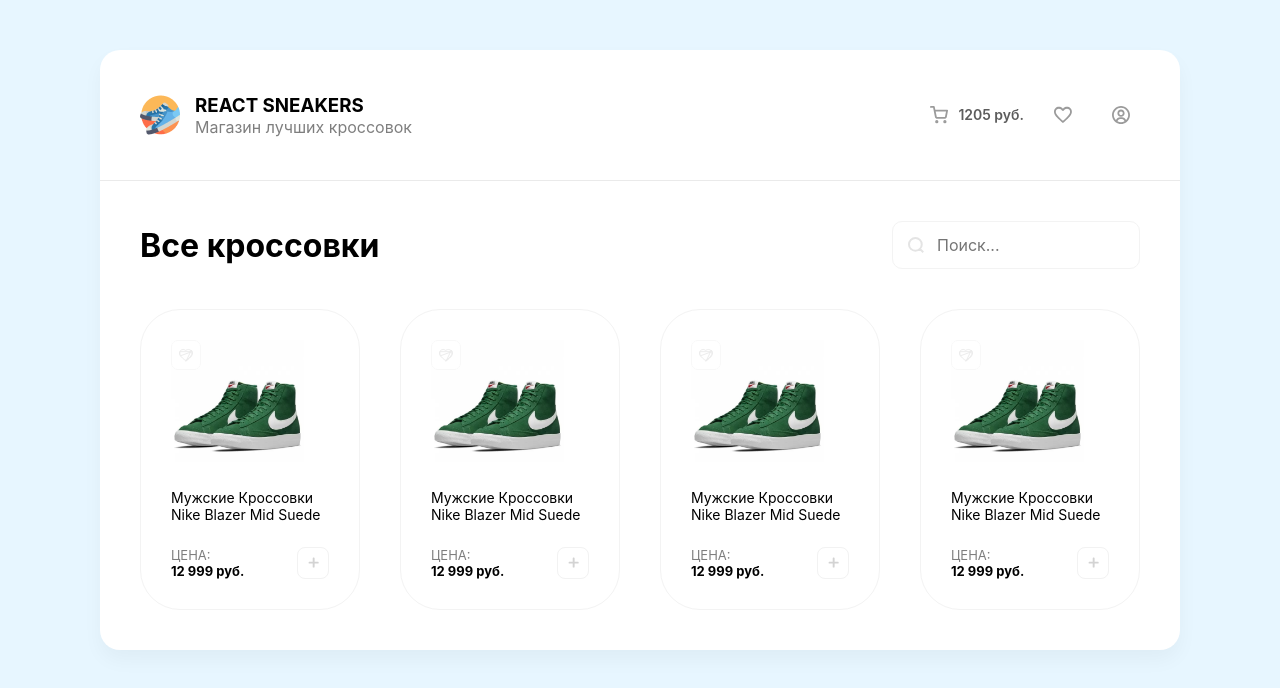
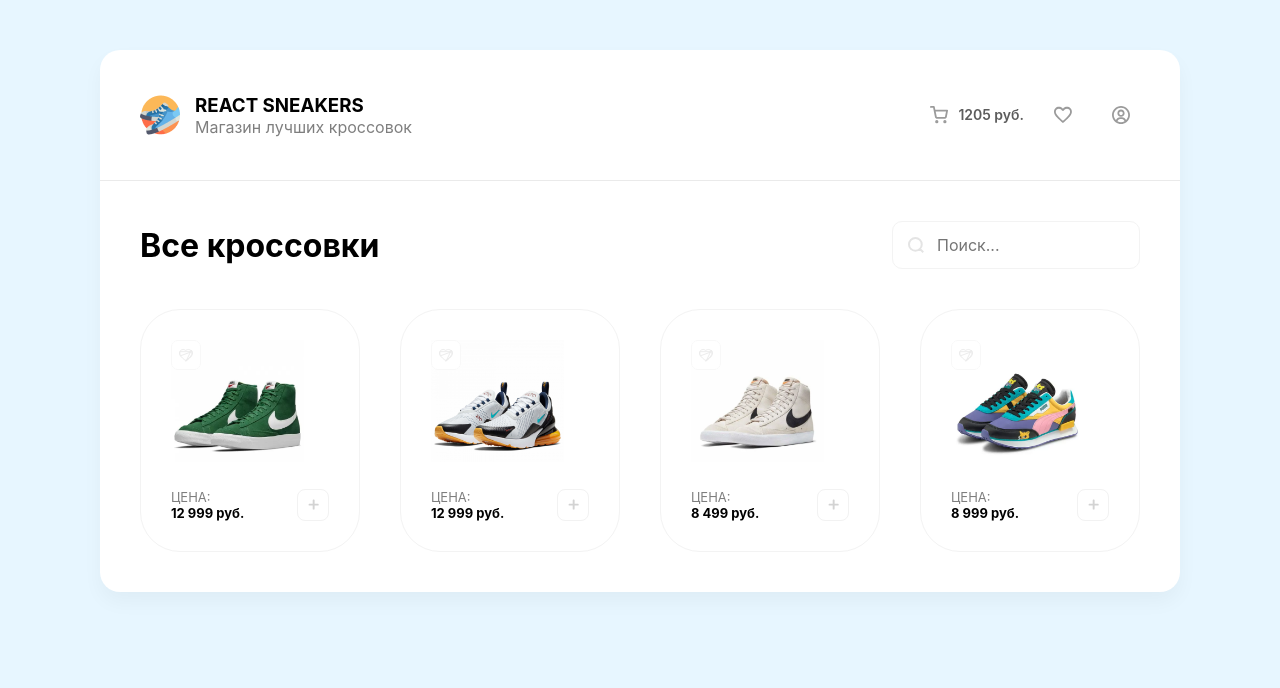
Before and after one commit to Chill-Peppa/react-sneakers, a React (Create React App) app: page / in a window 1280 px wide. Shown: the top 688 px of the page. Built offline with nearby package versions, Linux system fonts and the light colour scheme.

Commit message:
feat: add card list, scss modules for Card

```diff
--- a/src/App.js
+++ b/src/App.js
@@ -1,6 +1,29 @@
 import Card from "./components/Card";
 import Header from "./components/Header";
 import Drawer from "./components/Drawer";
+
+const arr = [
+  {
+    title: "Мужские Кроссовки Nike Blazer Mid Suede",
+    imageUrl: "/images/sneakers/1.png",
+    price: "12 999",
+  },
+  {
+    title: "Мужские Кроссовки Nike Air Max 270",
+    imageUrl: "/images/sneakers/2.png",
+    price: "12 999",
+  },
+  {
+    title: "Мужские Кроссовки Nike Blazer Mid Suede",
+    imageUrl: "/images/sneakers/3.png",
+    price: "8 499",
+  },
+  {
+    title: "Кроссовки Puma X Aka Boku Future Rider",
+    imageUrl: "/images/sneakers/4.png",
+    price: "8 999",
+  },
+];
 
 function App() {
   return (
@@ -17,10 +40,14 @@
         </div>
 
         <div className="sneakers">
-          <Card />
-          <Card />
-          <Card />
-          <Card />
+          {arr.map((obj) => (
+            <Card
+              title={obj.name}
+              imageUrl={obj.imageUrl}
+              price={obj.price}
+              onClick={() => console.log(obj)}
+            />
+          ))}
         </div>
       </main>
     </div>
--- a/src/components/Card.js
+++ /dev/null
@@ -1,29 +0,0 @@
-import React from "react";
-
-function Card() {
-  return (
-    <div className="card">
-      <div class="favorite">
-        <img src="/images/heart-unliked.svg" alt="Unliked button" />
-      </div>
-      <img
-        width={133}
-        height={122}
-        src="/images/sneakers/1.png"
-        alt="Sheakers"
-      />
-      <h5>Мужские Кроссовки Nike Blazer Mid Suede</h5>
-      <div className="cardBottom">
-        <div>
-          <span>Цена:</span>
-          <b>12 999 руб.</b>
-        </div>
-        <button>
-          <img width={11} height={11} src="/images/plus.svg" alt="Add button" />
-        </button>
-      </div>
-    </div>
-  );
-}
-
-export default Card;
--- /dev/null
+++ b/src/components/Card/Card.module.scss
@@ -0,0 +1,52 @@
+.card {
+    border: 1px solid #f3f3f3;
+    padding: 30px;
+    width: 220px;
+    border-radius: 40px;
+    transition: box-shadow 0.2s ease-in-out, transform 0.2s ease-in-out;
+
+    &:hover {
+      box-shadow: 0px 20px 30px rgba(0, 0, 0, 0.06);
+      transform: translateY(-5px);
+    }
+
+    .favorite {
+      position: absolute;
+      cursor: pointer;
+    }
+
+    h5 {
+      font-weight: 400;
+      font-size: 14px;
+    }
+  }
+
+  .cardBottom {
+    display: flex;
+    justify-content: space-between;
+    align-items: center;
+
+    div {
+      display: flex;
+      flex-direction: column;
+
+      span {
+        font-size: 13px;
+        opacity: 0.5;
+        text-transform: uppercase;
+      }
+      b {
+        font-size: 13px;
+      }
+    }
+
+    button {
+      background: #fff;
+      border: 1px solid #f2f2f2;
+      box-sizing: border-box;
+      border-radius: 8px;
+      width: 32px;
+      height: 32px;
+      cursor: pointer;
+    }
+  }
--- /dev/null
+++ b/src/components/Card/index.js
@@ -0,0 +1,25 @@
+import React from "react";
+import styles from "./Card.module.scss";
+
+function Card(props) {
+  return (
+    <div className={styles.card}>
+      <div class={styles.favorite}>
+        <img src="/images/heart-unliked.svg" alt="Unliked button" />
+      </div>
+      <img width={133} height={122} src={props.imageUrl} alt="Sheakers" />
+      <h5>{props.title}</h5>
+      <div className={styles.cardBottom}>
+        <div>
+          <span>Цена:</span>
+          <b>{props.price} руб.</b>
+        </div>
+        <button onClick={props.onClick}>
+          <img width={11} height={11} src="/images/plus.svg" alt="Add button" />
+        </button>
+      </div>
+    </div>
+  );
+}
+
+export default Card;
--- a/src/index.scss
+++ b/src/index.scss
@@ -102,58 +102,6 @@
     gap: 40px;
   }
 
-  .card {
-    border: 1px solid #f3f3f3;
-    padding: 30px;
-    width: 220px;
-    border-radius: 40px;
-    transition: box-shadow 0.2s ease-in-out, transform 0.2s ease-in-out;
-
-    &:hover {
-      box-shadow: 0px 20px 30px rgba(0, 0, 0, 0.06);
-      transform: translateY(-5px);
-    }
-
-    .favorite {
-      position: absolute;
-      cursor: pointer;
-    }
-
-    h5 {
-      font-weight: 400;
-      font-size: 14px;
-    }
-  }
-
-  .cardBottom {
-    display: flex;
-    justify-content: space-between;
-    align-items: center;
-
-    div {
-      display: flex;
-      flex-direction: column;
-
-      span {
-        font-size: 13px;
-        opacity: 0.5;
-        text-transform: uppercase;
-      }
-      b {
-        font-size: 13px;
-      }
-    }
-
-    button {
-      background: #fff;
-      border: 1px solid #f2f2f2;
-      box-sizing: border-box;
-      border-radius: 8px;
-      width: 32px;
-      height: 32px;
-      cursor: pointer;
-    }
-  }
 
   .overlay{
     position: absolute;
```
Also changed, not shown: 1 other file (tests, documents, lock files or other folders).
